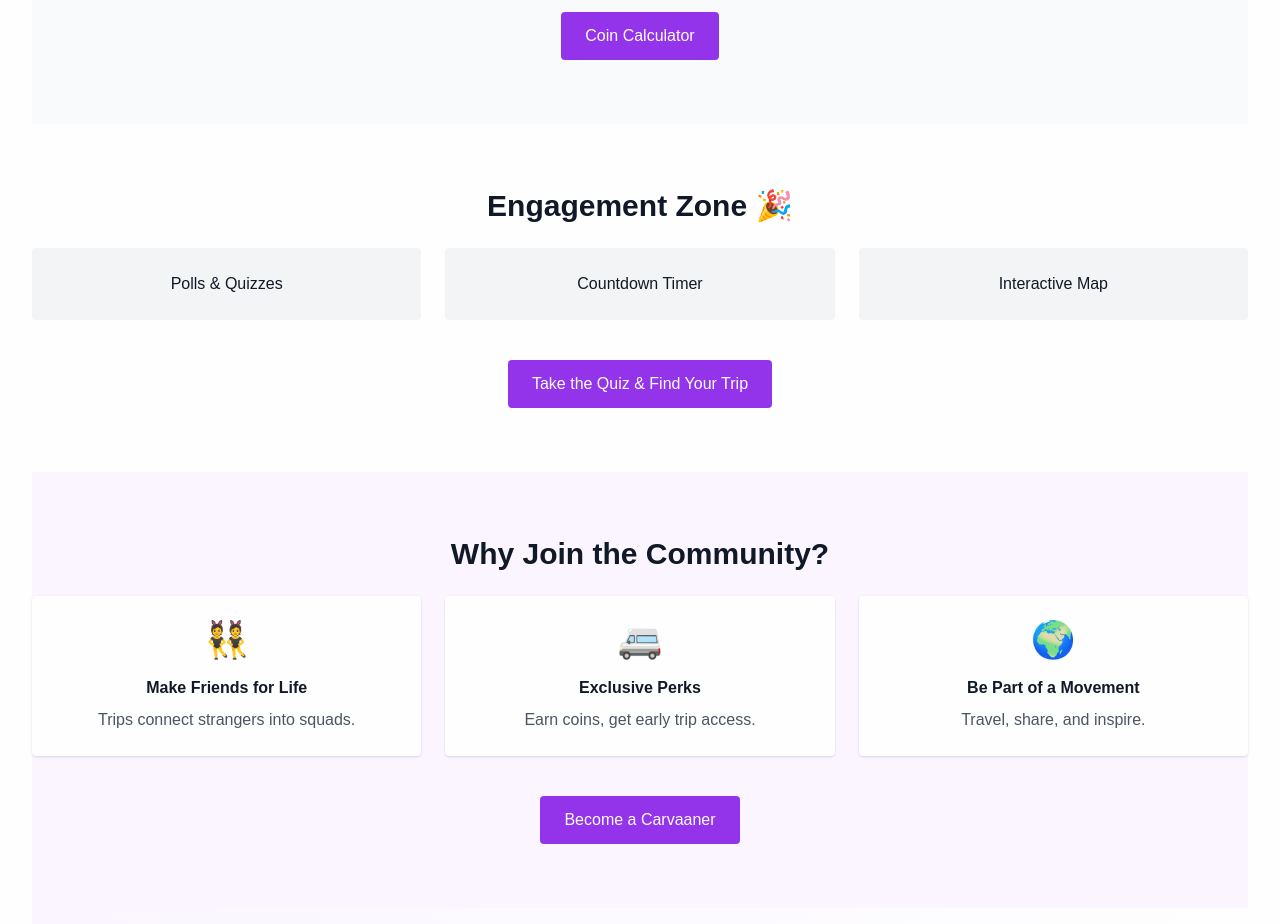
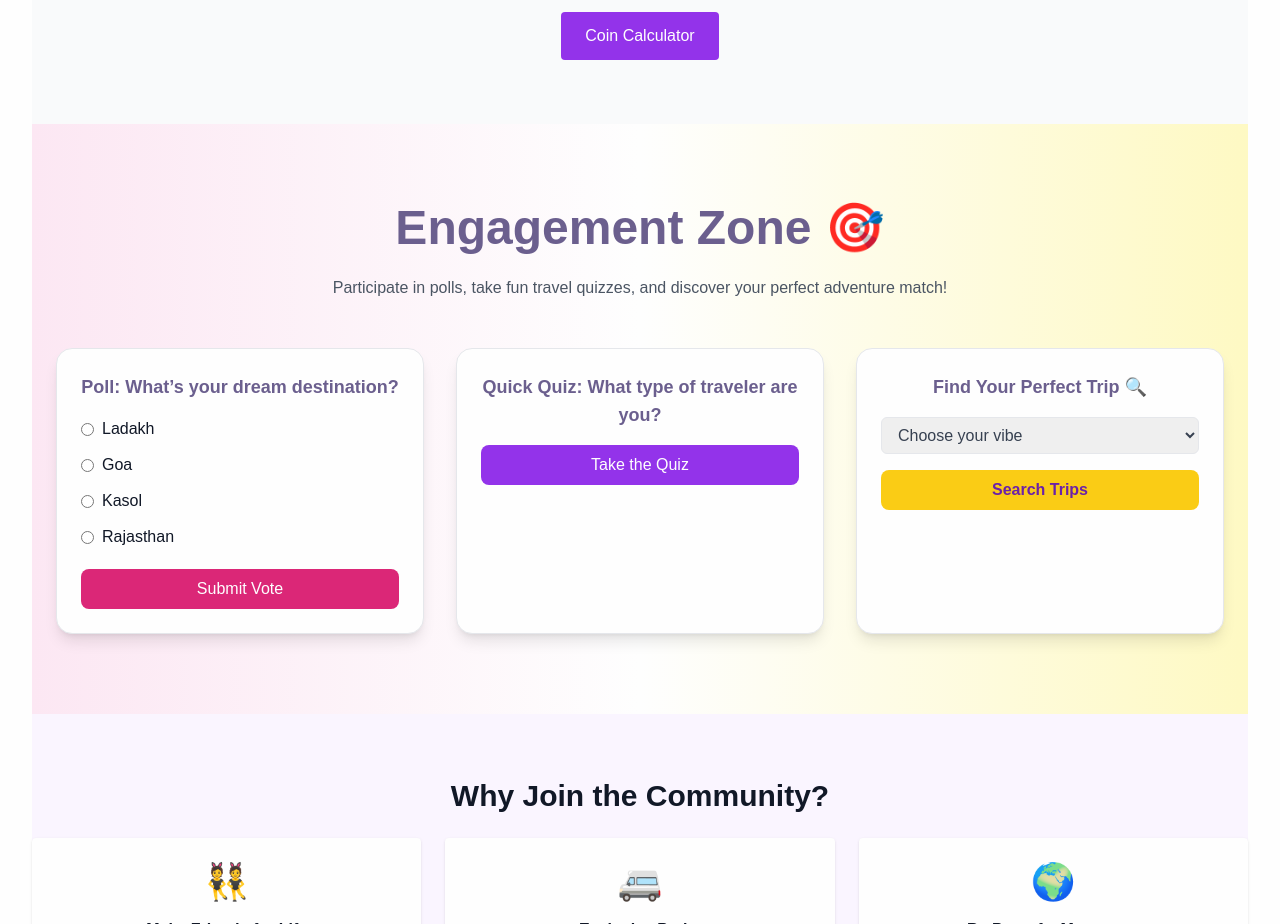
Before and after one commit to carvaangurgaon1/carvaan-website, a Next.js app: page /community in a window 1280 px wide. Shown: the part 3260-4184 px from the top of the page. Built offline with nearby package versions, Linux system fonts and the light colour scheme.

Commit message:
Update EngagementZone.js

```diff
--- a/app/community/components/EngagementZone.js
+++ b/app/community/components/EngagementZone.js
@@ -1,18 +1,68 @@
-export default function EngagementZone() {
+import { motion } from "framer-motion";
+
+export default function Stories() {
   return (
-    <section className="py-16 bg-white">
-      <div className="container mx-auto text-center">
-        <h2 className="text-3xl font-bold mb-6">Engagement Zone 🎉</h2>
+    <section className="bg-gradient-to-r from-pink-100 via-white to-yellow-100 py-20">
+      <div className="max-w-7xl mx-auto px-6 text-center">
+        <motion.h2
+          initial={{ opacity: 0, y: 20 }}
+          whileInView={{ opacity: 1, y: 0 }}
+          transition={{ duration: 0.5 }}
+          className="text-3xl md:text-5xl font-bold text-secondary mb-6"
+        >
+          Engagement Zone 🎯
+        </motion.h2>
 
-        <div className="grid md:grid-cols-3 gap-6">
-          <div className="bg-gray-100 p-6 rounded">Polls & Quizzes</div>
-          <div className="bg-gray-100 p-6 rounded">Countdown Timer</div>
-          <div className="bg-gray-100 p-6 rounded">Interactive Map</div>
+        <p className="text-gray-600 max-w-2xl mx-auto mb-12">
+          Participate in polls, take fun travel quizzes, and discover your perfect adventure match!
+        </p>
+
+        <div className="grid md:grid-cols-3 gap-8">
+          {/* Poll */}
+          <div className="bg-white rounded-2xl shadow-lg p-6 border hover:shadow-xl transition">
+            <h3 className="text-lg font-semibold text-secondary mb-4">
+              Poll: What’s your dream destination?
+            </h3>
+            <ul className="text-left space-y-3">
+              {["Ladakh", "Goa", "Kasol", "Rajasthan"].map((place) => (
+                <li key={place}>
+                  <label className="flex items-center gap-2">
+                    <input type="radio" name="poll" className="accent-pink-500" /> {place}
+                  </label>
+                </li>
+              ))}
+            </ul>
+            <button className="mt-5 bg-pink-600 text-white px-4 py-2 rounded-lg w-full hover:bg-pink-700 transition">
+              Submit Vote
+            </button>
+          </div>
+
+          {/* Quiz */}
+          <div className="bg-white rounded-2xl shadow-lg p-6 border hover:shadow-xl transition">
+            <h3 className="text-lg font-semibold text-secondary mb-4">
+              Quick Quiz: What type of traveler are you?
+            </h3>
+            <button className="bg-purple-600 text-white px-4 py-2 rounded-lg w-full hover:bg-purple-700 transition">
+              Take the Quiz
+            </button>
+          </div>
+
+          {/* Find Your Trip */}
+          <div className="bg-white rounded-2xl shadow-lg p-6 border hover:shadow-xl transition">
+            <h3 className="text-lg font-semibold text-secondary mb-4">
+              Find Your Perfect Trip 🔍
+            </h3>
+            <select className="w-full border rounded-md px-3 py-2 mb-4 text-gray-700">
+              <option>Choose your vibe</option>
+              <option>Adventure</option>
+              <option>Relaxation</option>
+              <option>Culture</option>
+            </select>
+            <button className="bg-yellow-400 text-purple-800 px-4 py-2 rounded-lg w-full font-semibold hover:bg-yellow-300 transition">
+              Search Trips
+            </button>
+          </div>
         </div>
-
-        <button className="mt-10 px-6 py-3 bg-purple-600 text-white rounded">
-          Take the Quiz & Find Your Trip
-        </button>
       </div>
     </section>
   );
```
